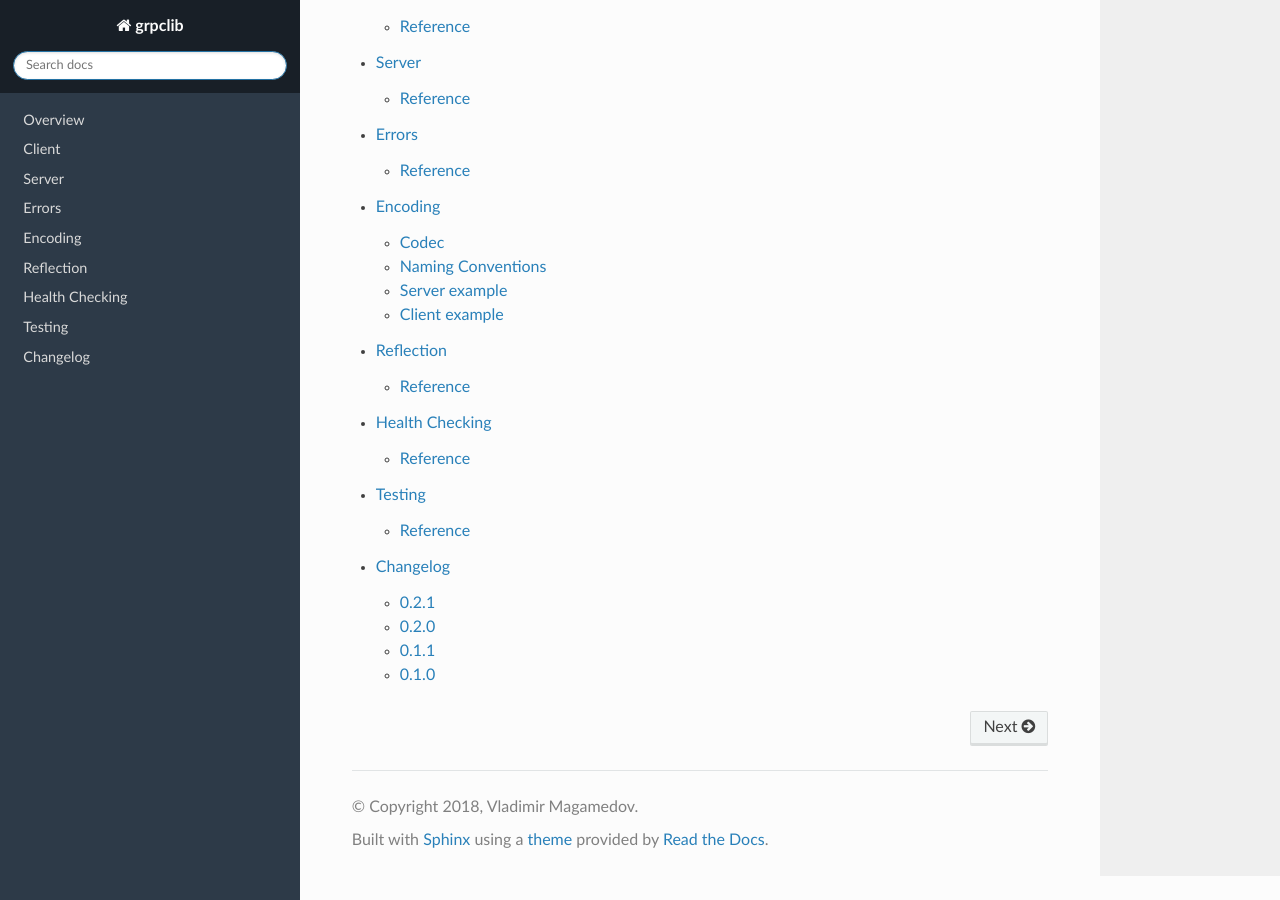
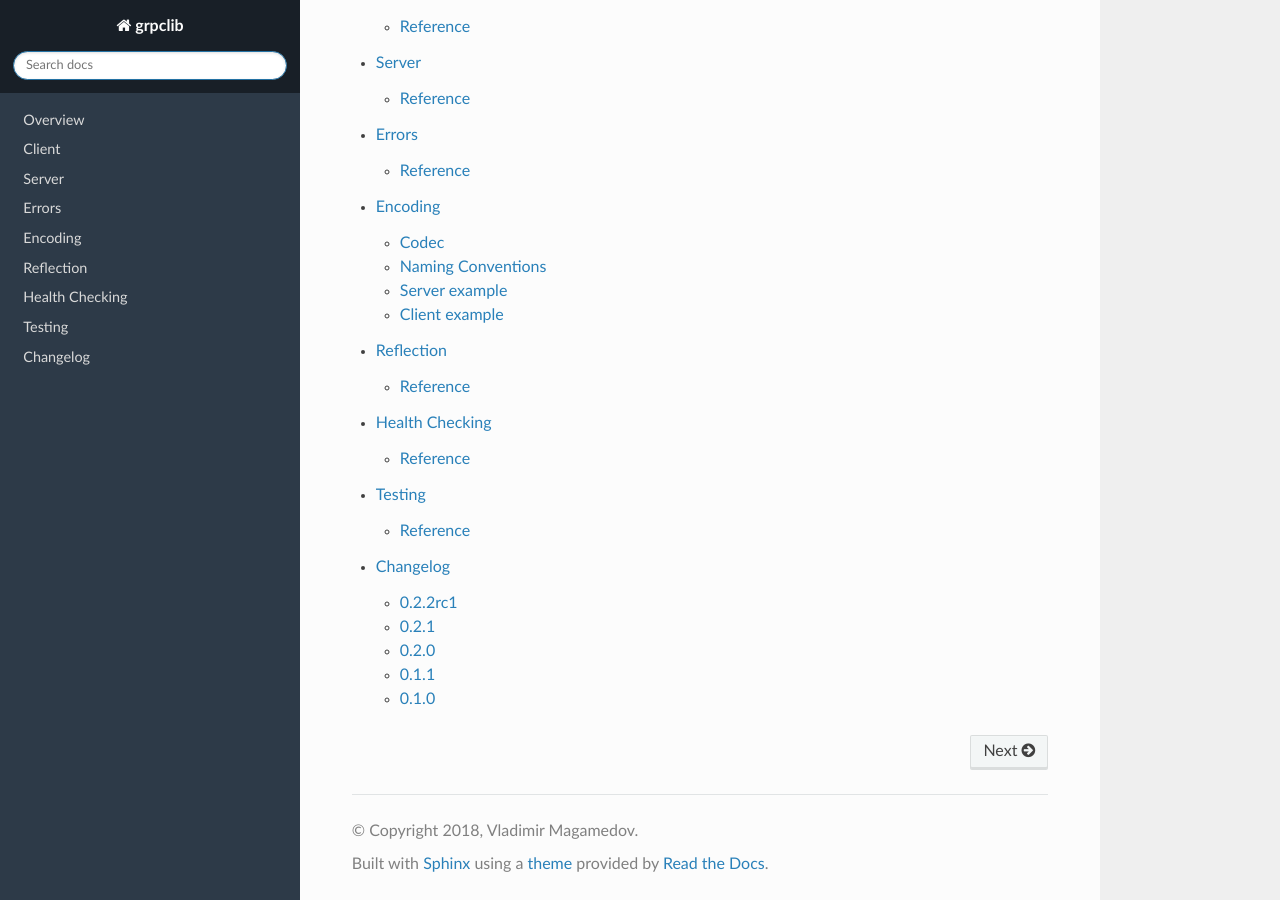
Before and after one commit to vmagamedov/grpclib, a Sphinx documentation site: the page built from docs/index.rst, in a window 1280 px wide and 900 px high, scrolled down 2818 px. Built offline with Sphinx 7.4.7 and the Read the Docs theme 2.0.0, drawn with Linux system fonts in a browser that asks for light colours.

Commit message:
Updated changelog, issued 0.2.2rc1 release candidate

```diff
--- a/docs/changelog/index.rst
+++ b/docs/changelog/index.rst
@@ -1,5 +1,10 @@
 Changelog
 =========
+
+0.2.2rc1
+~~~~~~~~
+
+  - Fixed PING frame support on the server-side
 
 0.2.1
 ~~~~~
--- a/grpclib/__init__.py
+++ b/grpclib/__init__.py
@@ -1 +1 @@
-__version__ = '0.2.1'
+__version__ = '0.2.2rc1'
```
